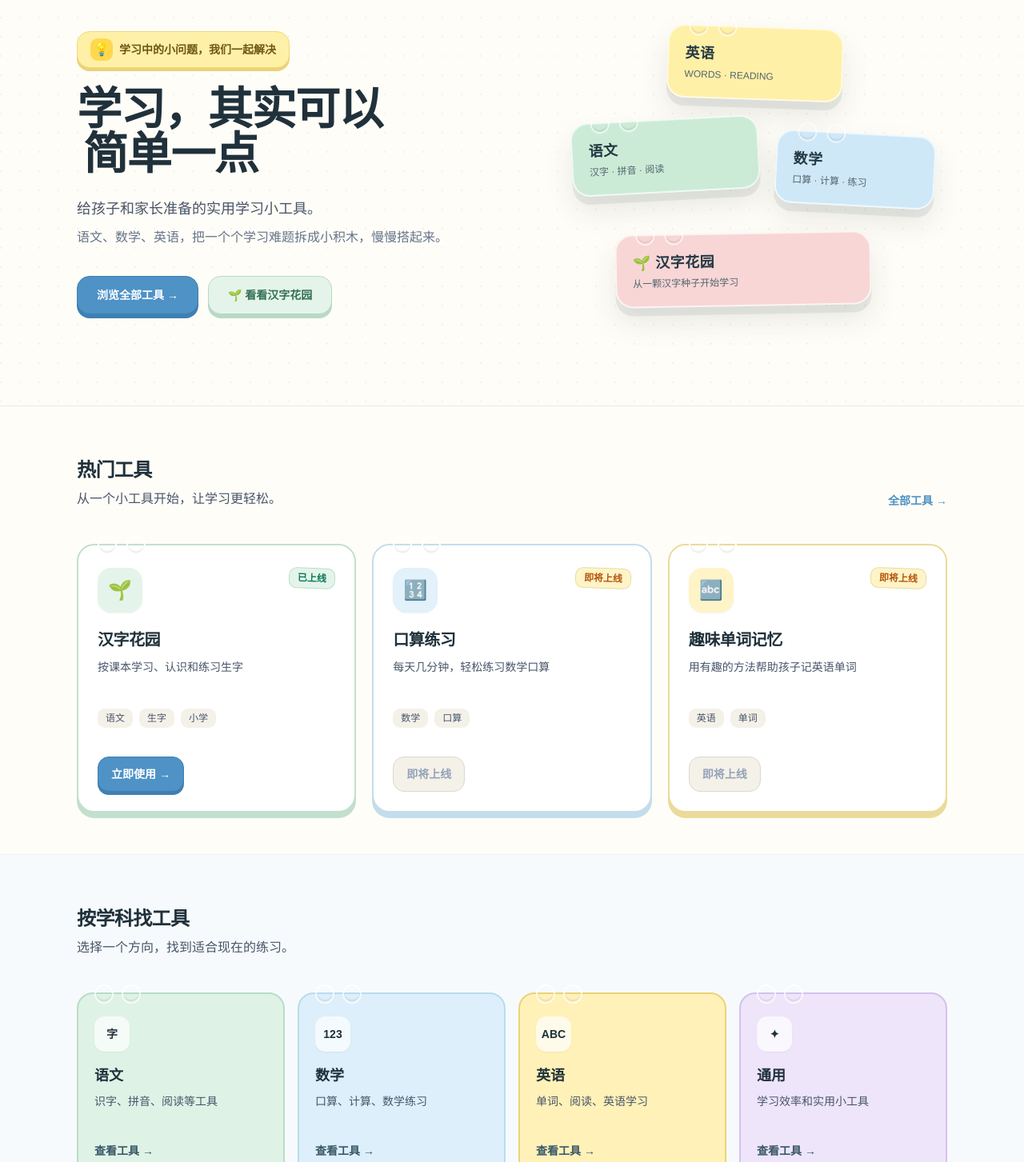
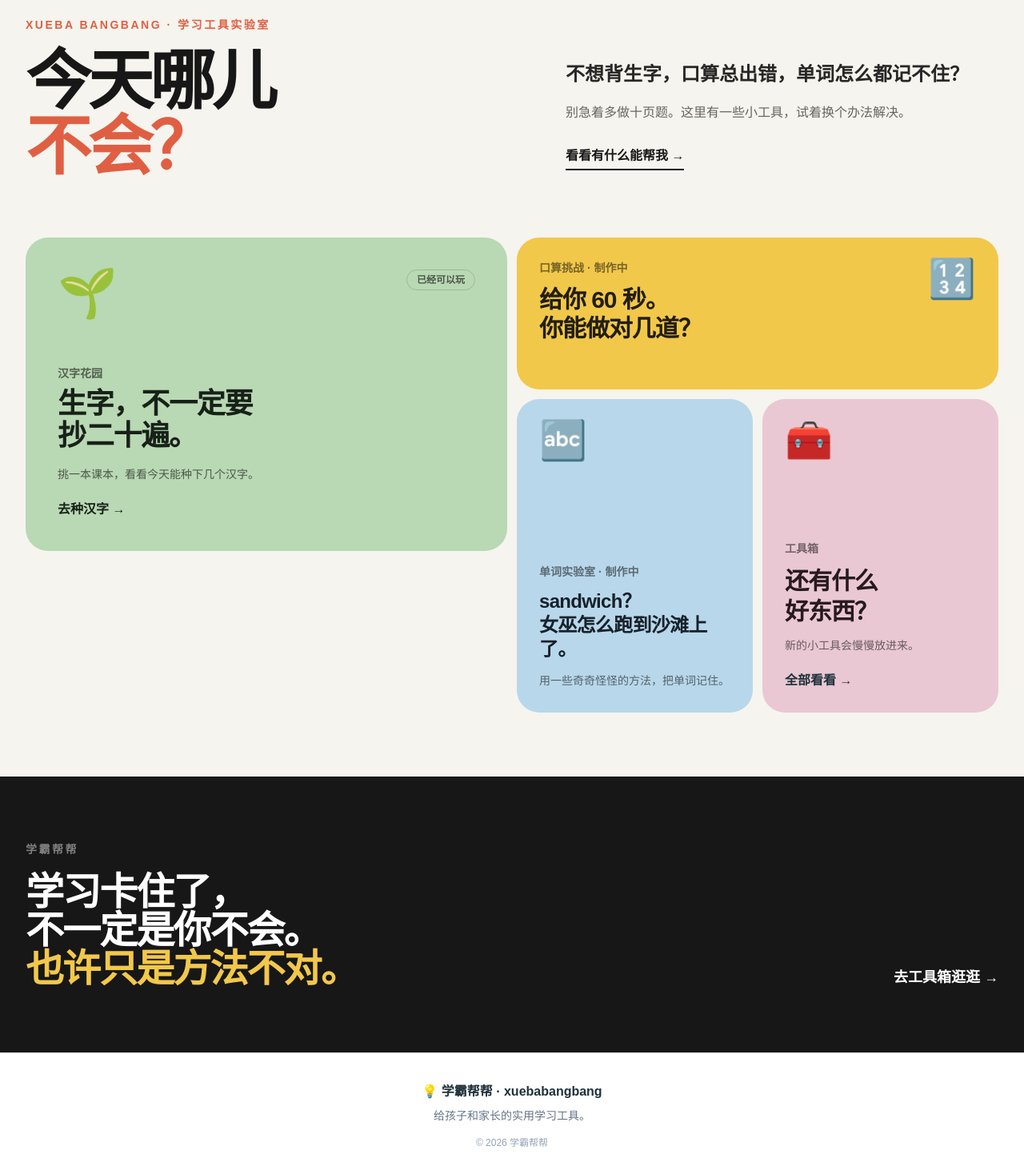
Before and after one commit to ico0018/xuebabangbang, a Next.js app: page / in a window 1280 px wide. Shown: the part 140-1593 px from the top of the page at 80% size. Built offline with nearby package versions, Linux system fonts and the light colour scheme.

Commit message:
Rebuild homepage as editorial bento layout

```diff
--- a/app/page.tsx
+++ b/app/page.tsx
@@ -1,43 +1,87 @@
 import Link from "next/link";
-import { CategoryCard } from "../components/CategoryCard";
-import { Hero } from "../components/Hero";
-import { ToolGrid } from "../components/ToolGrid";
-import { tools } from "../data/tools";
-
-const categories = [
-  { category: "chinese" as const, title: "语文", description: "识字、拼音、阅读等工具", accent: "bg-leaf" },
-  { category: "math" as const, title: "数学", description: "口算、计算、数学练习", accent: "bg-sky" },
-  { category: "english" as const, title: "英语", description: "单词、阅读、英语学习", accent: "bg-butter" },
-  { category: "general" as const, title: "通用", description: "学习效率和实用小工具", accent: "bg-violet-400" },
-];
 
 export default function HomePage() {
-  const featuredTools = tools.filter((tool) => tool.featured);
-
   return (
-    <>
-      <Hero />
-      <section className="mx-auto max-w-6xl px-4 py-16 sm:px-6 lg:px-8">
-        <div className="flex items-end justify-between gap-4">
-          <div><h2 className="text-2xl font-bold tracking-tight text-ink">热门工具</h2><p className="mt-2 text-slate-600">从一个小工具开始，让学习更轻松。</p></div>
-          <Link href="/tools" className="hidden text-sm font-semibold text-sky hover:text-[#3f80b2] sm:inline-block">全部工具 →</Link>
-        </div>
-        <div className="mt-8"><ToolGrid tools={featuredTools} /></div>
-        <Link href="/tools" className="mt-6 inline-block text-sm font-semibold text-sky hover:text-[#3f80b2] sm:hidden">浏览全部工具 →</Link>
-      </section>
-      <section className="border-y border-slate-100 bg-[#f7fafc]">
-        <div className="mx-auto max-w-6xl px-4 py-16 sm:px-6 lg:px-8">
-          <h2 className="text-2xl font-bold tracking-tight text-ink">按学科找工具</h2>
-          <p className="mt-2 text-slate-600">选择一个方向，找到适合现在的练习。</p>
-          <div className="mt-8 grid gap-4 sm:grid-cols-2 lg:grid-cols-4">{categories.map((item) => <CategoryCard key={item.category} {...item} />)}</div>
+    <main className="bg-[#f6f4ee]">
+      <section className="mx-auto max-w-7xl px-4 pb-8 pt-14 sm:px-6 sm:pt-20 lg:px-8 lg:pt-24">
+        <div className="grid gap-10 lg:grid-cols-[1.08fr_.92fr] lg:items-end">
+          <div>
+            <p className="mb-5 text-sm font-bold tracking-[0.18em] text-[#e05f43]">XUEBA BANGBANG · 学习工具实验室</p>
+            <h1 className="max-w-4xl text-[48px] font-black leading-[1.02] tracking-[-0.055em] text-[#171717] sm:text-6xl lg:text-[82px]">
+              今天哪儿
+              <br />
+              <span className="text-[#e05f43]">不会？</span>
+            </h1>
+          </div>
+          <div className="max-w-lg pb-2 lg:pb-3">
+            <p className="text-xl font-semibold leading-8 text-[#272727] sm:text-2xl sm:leading-9">不想背生字，口算总出错，单词怎么都记不住？</p>
+            <p className="mt-4 text-base leading-7 text-[#68645e]">别急着多做十页题。这里有一些小工具，试着换个办法解决。</p>
+            <Link href="/tools" className="mt-7 inline-flex items-center border-b-2 border-[#171717] pb-1 text-base font-bold text-[#171717] transition hover:border-[#e05f43] hover:text-[#e05f43]">看看有什么能帮我 →</Link>
+          </div>
         </div>
       </section>
-      <section className="mx-auto max-w-6xl px-4 py-16 sm:px-6 lg:px-8">
-        <div className="rounded-2xl border border-[#dcece2] bg-[#f2faf5] p-6 sm:flex sm:items-center sm:justify-between sm:gap-8 sm:p-8">
-          <div><p className="text-sm font-semibold text-leaf">最近更新</p><h2 className="mt-2 text-2xl font-bold tracking-tight text-ink">汉字花园</h2><p className="mt-2 text-slate-600">一年级、二年级、四年级生字学习工具</p></div>
-          <a href="https://hanzi.xuebabangbang.cn" target="_blank" rel="noopener noreferrer" className="mt-5 inline-flex min-h-11 items-center justify-center rounded-xl border border-[#bcdcc9] bg-white px-4 py-2 text-sm font-semibold text-leaf transition-colors hover:bg-[#e5f4eb] sm:mt-0">去看看 <span aria-hidden="true" className="ml-1">→</span></a>
+
+      <section className="mx-auto max-w-7xl px-4 pb-20 pt-10 sm:px-6 lg:px-8">
+        <div className="grid auto-rows-[190px] gap-3 md:grid-cols-2 lg:grid-cols-4">
+          <a href="https://hanzi.xuebabangbang.cn" target="_blank" rel="noopener noreferrer" className="group relative overflow-hidden rounded-[28px] bg-[#b9d8b4] p-7 transition duration-300 hover:-translate-y-1 lg:col-span-2 lg:row-span-2 lg:p-10">
+            <div className="flex h-full flex-col justify-between">
+              <div className="flex items-start justify-between gap-5">
+                <span className="text-5xl sm:text-6xl" aria-hidden="true">🌱</span>
+                <span className="rounded-full border border-black/15 px-3 py-1 text-xs font-bold text-black/60">已经可以玩</span>
+              </div>
+              <div>
+                <p className="mb-2 text-sm font-bold text-black/55">汉字花园</p>
+                <h2 className="max-w-md text-3xl font-black leading-tight tracking-[-0.035em] text-[#172118] sm:text-4xl">生字，不一定要<br />抄二十遍。</h2>
+                <p className="mt-4 max-w-md text-sm leading-6 text-black/60">挑一本课本，看看今天能种下几个汉字。</p>
+                <span className="mt-5 inline-block font-bold text-[#172118] transition group-hover:translate-x-1">去种汉字 →</span>
+              </div>
+            </div>
+          </a>
+
+          <div className="relative overflow-hidden rounded-[28px] bg-[#f2c84b] p-7 lg:col-span-2">
+            <div className="flex h-full items-start justify-between gap-6">
+              <div>
+                <p className="text-sm font-bold text-black/50">口算挑战 · 制作中</p>
+                <h2 className="mt-3 text-3xl font-black tracking-[-0.035em] text-[#221e12]">给你 60 秒。<br />你能做对几道？</h2>
+              </div>
+              <span className="text-5xl" aria-hidden="true">🔢</span>
+            </div>
+          </div>
+
+          <div className="relative overflow-hidden rounded-[28px] bg-[#b8d7eb] p-7 lg:row-span-2">
+            <div className="flex h-full flex-col justify-between">
+              <span className="text-5xl" aria-hidden="true">🔤</span>
+              <div>
+                <p className="text-sm font-bold text-black/50">单词实验室 · 制作中</p>
+                <h2 className="mt-3 text-2xl font-black leading-tight tracking-[-0.03em] text-[#17212a]">sandwich？<br />女巫怎么跑到沙滩上了。</h2>
+                <p className="mt-3 text-sm leading-6 text-black/55">用一些奇奇怪怪的方法，把单词记住。</p>
+              </div>
+            </div>
+          </div>
+
+          <Link href="/tools" className="group rounded-[28px] bg-[#e9c8d3] p-7 transition duration-300 hover:-translate-y-1 lg:row-span-2">
+            <div className="flex h-full flex-col justify-between">
+              <span className="text-5xl" aria-hidden="true">🧰</span>
+              <div>
+                <p className="text-sm font-bold text-black/50">工具箱</p>
+                <h2 className="mt-3 text-3xl font-black leading-tight tracking-[-0.035em] text-[#271a1f]">还有什么<br />好东西？</h2>
+                <p className="mt-3 text-sm leading-6 text-black/55">新的小工具会慢慢放进来。</p>
+                <span className="mt-5 inline-block font-bold transition group-hover:translate-x-1">全部看看 →</span>
+              </div>
+            </div>
+          </Link>
         </div>
       </section>
-    </>
+
+      <section className="border-t border-black/10 bg-[#171717] text-white">
+        <div className="mx-auto max-w-7xl px-4 py-20 sm:px-6 lg:flex lg:items-end lg:justify-between lg:px-8">
+          <div>
+            <p className="text-sm font-bold tracking-[0.18em] text-white/45">学霸帮帮</p>
+            <h2 className="mt-5 max-w-3xl text-4xl font-black leading-tight tracking-[-0.04em] sm:text-5xl">学习卡住了，<br />不一定是你不会。<br /><span className="text-[#f2c84b]">也许只是方法不对。</span></h2>
+          </div>
+          <Link href="/tools" className="mt-10 inline-flex text-lg font-bold text-white lg:mt-0">去工具箱逛逛 →</Link>
+        </div>
+      </section>
+    </main>
   );
 }
```
